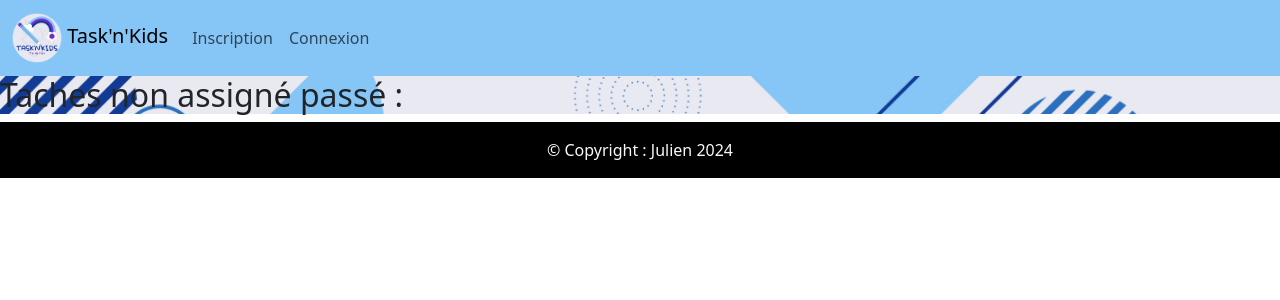
After one commit to DfrtJulien/projettodolist, a PHP site: template src/Views/task/uncompletedTask.view.php in a window 1280 px wide. The commit adds this page. Shown: the top 300 px of the page. Run offline with PHP 8.4, Linux system fonts and the light colour scheme; the template is opened without the code that fills it, so the values that code supplies are empty; some libraries are stand-ins or nearby versions.

Commit message:
fin de l'affichage des taches passé non assigné

```diff
--- a/index.php
+++ b/index.php
@@ -25,7 +25,10 @@ $router->addRoute('/deleteTaskAndTodo', 'TaskController', 'deleteTaskAndTodo');
 $router->addRoute('/assignTask', 'TaskController', 'addKidTask');
 $router->addRoute('/updateAssignTask', 'TaskController', 'updateTodoTask');
 $router->addRoute('/myTasks', 'TaskController', 'showMyTasks');
+$router->addRoute('/endTask', 'TaskController', 'endTask');
+$router->addRoute('/uncompletedTask', 'TaskController', 'uncompletedTask');
+
+// page user
 $router->addRoute('/user', 'UserController', 'index');
-$router->addRoute('/endTask', 'TaskController', 'endTask');
 
 $router->handleRequest();
--- a/src/Views/partials/head.php
+++ b/src/Views/partials/head.php
@@ -31,10 +31,13 @@
                             <a class="nav-link" href="/logout">Déconnexion</a>
                         </li>
                         <?php
-                    if($_SESSION['user']['idRole'] == 1){
+                        if ($_SESSION['user']['idRole'] == 1) {
                         ?>
                             <li class="nav-item">
                                 <a class="nav-link" href="/addTask">Ajouter une tache</a>
+                            </li>
+                            <li class="nav-item">
+                                <a class="nav-link" href="/uncompletedTask">Voir les taches passés</a>
                             </li>
                         <?php
                         } else {
--- /dev/null
+++ b/src/Views/task/uncompletedTask.view.php
@@ -0,0 +1,31 @@
+<?php
+require_once(__DIR__ . '/../partials/head.php');
+?>
+<h2>Taches non assigné passé : </h2>
+<?php
+if (isset($unassignedPassedTask)) {
+  foreach ($unassignedPassedTask as $task) {
+    $dateStartDay = date_create($task->getStartTask());
+    $dateStopDay = date_create($task->getStopTask());
+?>
+    <div class="card" style="width: 18rem;">
+      <div class="card-body">
+        <h5 class="card-title"><?= $task->getTitle() ?></h5>
+        <p class="card-text"><?= $task->getContent() ?></p>
+        <p class="card-text">Du <?= date_format($dateStartDay, 'd-m-Y à H:i') ?> au <?= date_format($dateStopDay, 'd-m-Y à H:i') ?></p>
+        <a href="/task?id=<?= $task->getId() ?>" class="btn btn-success">Voir plus</a>
+        <a href="/editTask?id=<?= $task->getId() ?>" class="btn btn-warning">Modifier</a>
+        <a href="/assignTask?id=<?= $task->getId() ?>" class="btn btn-info m-1">Assigner tâche</a>
+        <form action="/deleteTask" method="POST">
+          <input type="hidden" name="id" id="id" value="<?= $task->getId() ?>">
+          <button type="submit" class="btn btn-danger m-1">Suprimer la tâche</button>
+        </form>
+      </div>
+    </div>
+<?php
+  }
+}
+?>
+<?php
+require_once(__DIR__ . '/../partials/footer.php')
+?>
```
Also changed, not shown: src/Controllers/TaskController.php (+8 -0 lines), src/Models/Task.php (+20 -0 lines). Lines whose indentation alone changed are shown as unchanged.
